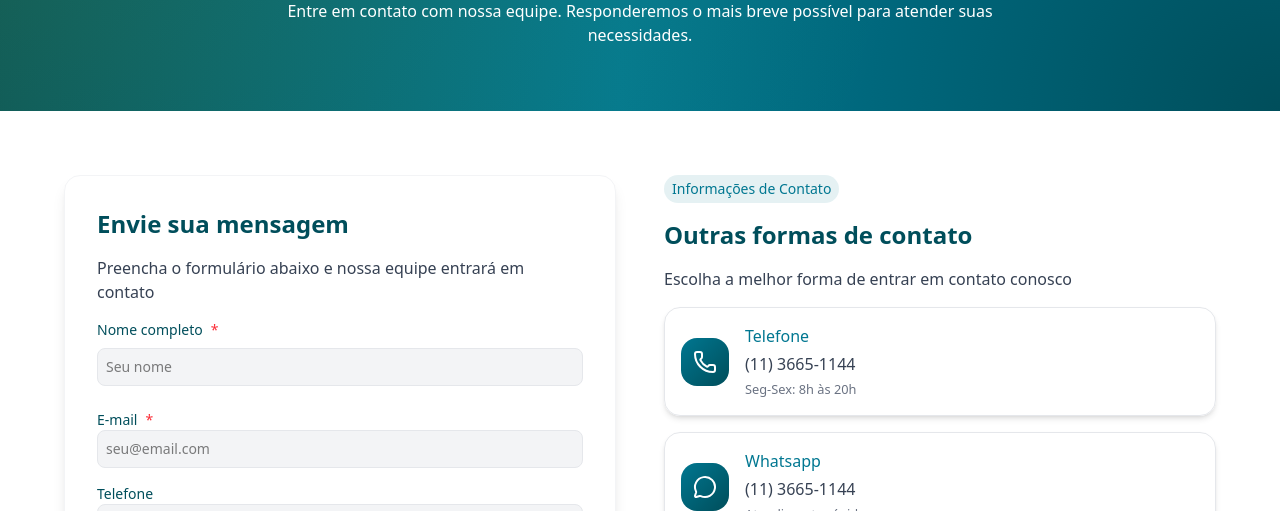
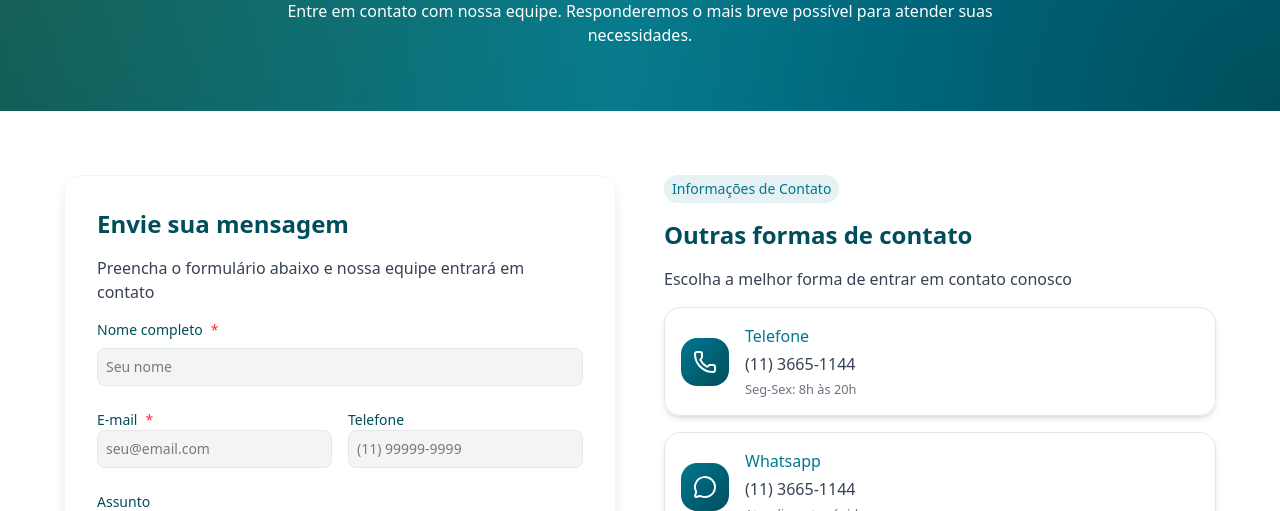
Before and after one commit to ghduuep/titan-telecom, a website: page src/contato.html in a window 1280 px wide. Shown: the part 289-800 px from the top of the page. Drawn offline with Linux system fonts and the light colour scheme.

Commit message:
fixing flex on small screens

```diff
--- a/src/contato.html
+++ b/src/contato.html
@@ -58,7 +58,7 @@
                         <label for="" class="text-[#004e5b] text-sm font-medium">Nome completo<span class="text-red-500 ml-2">*</span></label>
                         <input type="text" placeholder="Seu nome" class="p-2 text-sm border border-gray-200 bg-gray-100 rounded-lg focus:outline-none focus:ring-2 focus:ring-gray-300 transition" required>
                     </div>
-                    <div class="flex flex-col overflow gap-4">
+                    <div class="flex flex-col md:flex-row gap-4">
                       <div class="flex flex-col w-full">
                           <label for="" class="text-[#004e5b] text-sm font-medium">E-mail<span class="text-red-500 ml-2">*</span></label>
                           <input type="email" placeholder="seu@email.com" class="p-2 text-sm border border-gray-200 bg-gray-100 rounded-lg focus:outline-none focus:ring-2 focus:ring-gray-300 transition" required>
```
Also changed, not shown: src/output.css.
